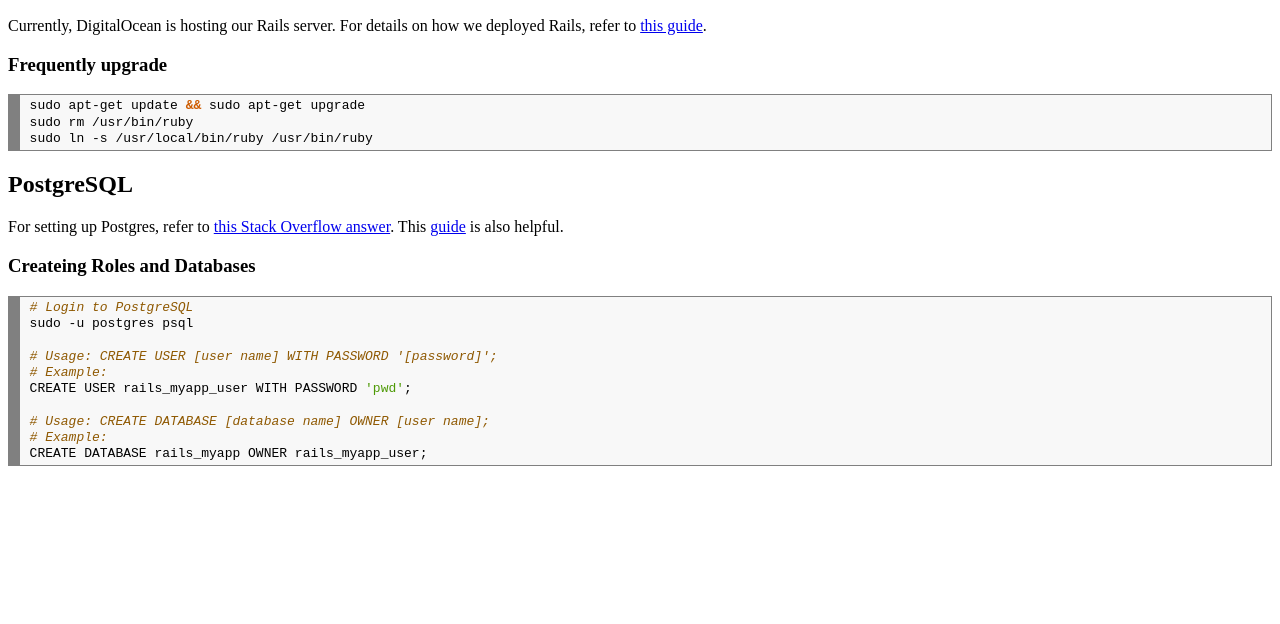
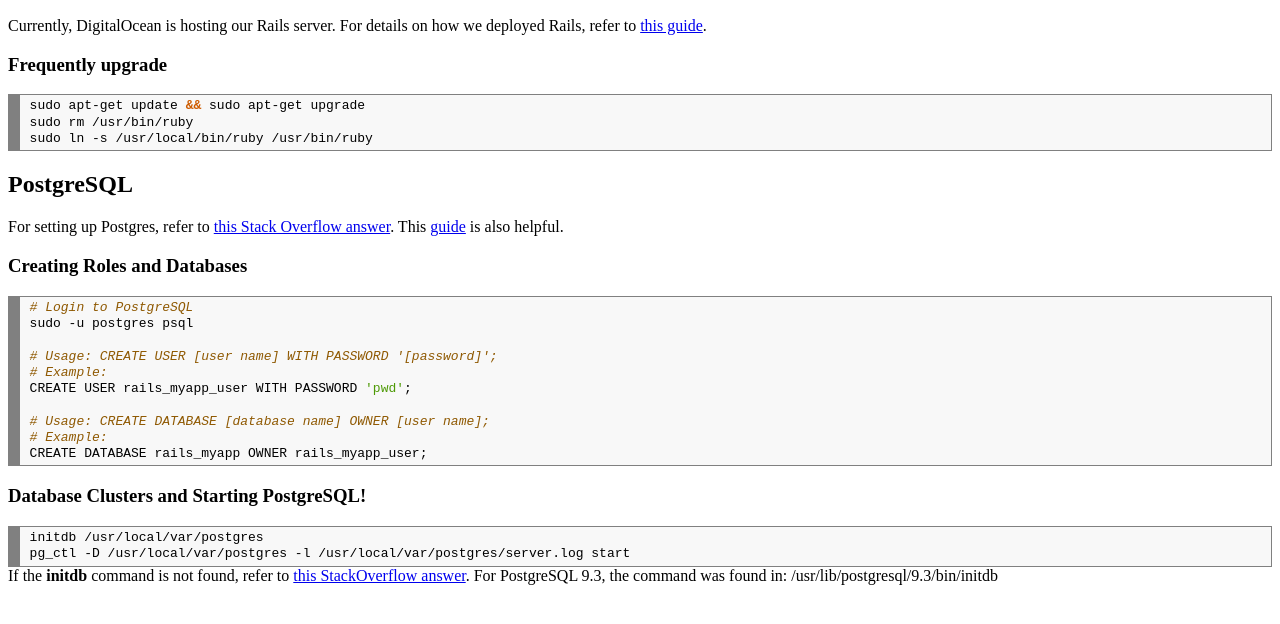
Before and after one commit to Niupiao/niupiao.github.io, a plain HTML site: page index.html in a window 1280 px wide. Shown: the part 136-760 px from the top of the page. Drawn offline with Linux system fonts and the light colour scheme.

Commit message:
locate initdb

```diff
--- a/index.html
+++ b/index.html
@@ -21,7 +21,7 @@ For setting up Postgres, refer to <a href="http://stackoverflow.com/questions/14
 
 This <a href="https://www.digitalocean.com/community/tutorials/scaling-ruby-on-rails-setting-up-a-dedicated-postgresql-server-part-3">guide</a> is also helpful.
 
-<h3>Createing Roles and Databases</h3>
+<h3>Creating Roles and Databases</h3>
 <!-- HTML generated using hilite.me --><div style="background: #f8f8f8; overflow:auto;width:auto;border:solid gray;border-width:.1em .1em .1em .8em;padding:.2em .6em;"><pre style="margin: 0; line-height: 125%"><span style="color: #8f5902; font-style: italic"># Login to PostgreSQL</span>
 sudo -u postgres psql
 
@@ -33,3 +33,11 @@ CREATE USER rails_myapp_user WITH PASSWORD <span style="color: #4e9a06">&#39;pwd
 <span style="color: #8f5902; font-style: italic"># Example:</span>
 CREATE DATABASE rails_myapp OWNER rails_myapp_user;
 </pre></div>
+
+<h3>Database Clusters and Starting PostgreSQL!</h3>
+
+<!-- HTML generated using hilite.me --><div style="background: #f8f8f8; overflow:auto;width:auto;border:solid gray;border-width:.1em .1em .1em .8em;padding:.2em .6em;"><pre style="margin: 0; line-height: 125%">initdb /usr/local/var/postgres
+pg_ctl -D /usr/local/var/postgres -l /usr/local/var/postgres/server.log start
+</pre></div>
+
+If the <b>initdb</b> command is not found, refer to <a href="http://dba.stackexchange.com/questions/61850/after-installing-postgresql-and-postgres-xc-with-apt-get-i-have-psql-but-not-po">this StackOverflow answer</a>. For PostgreSQL 9.3, the command was found in: /usr/lib/postgresql/9.3/bin/initdb
```
